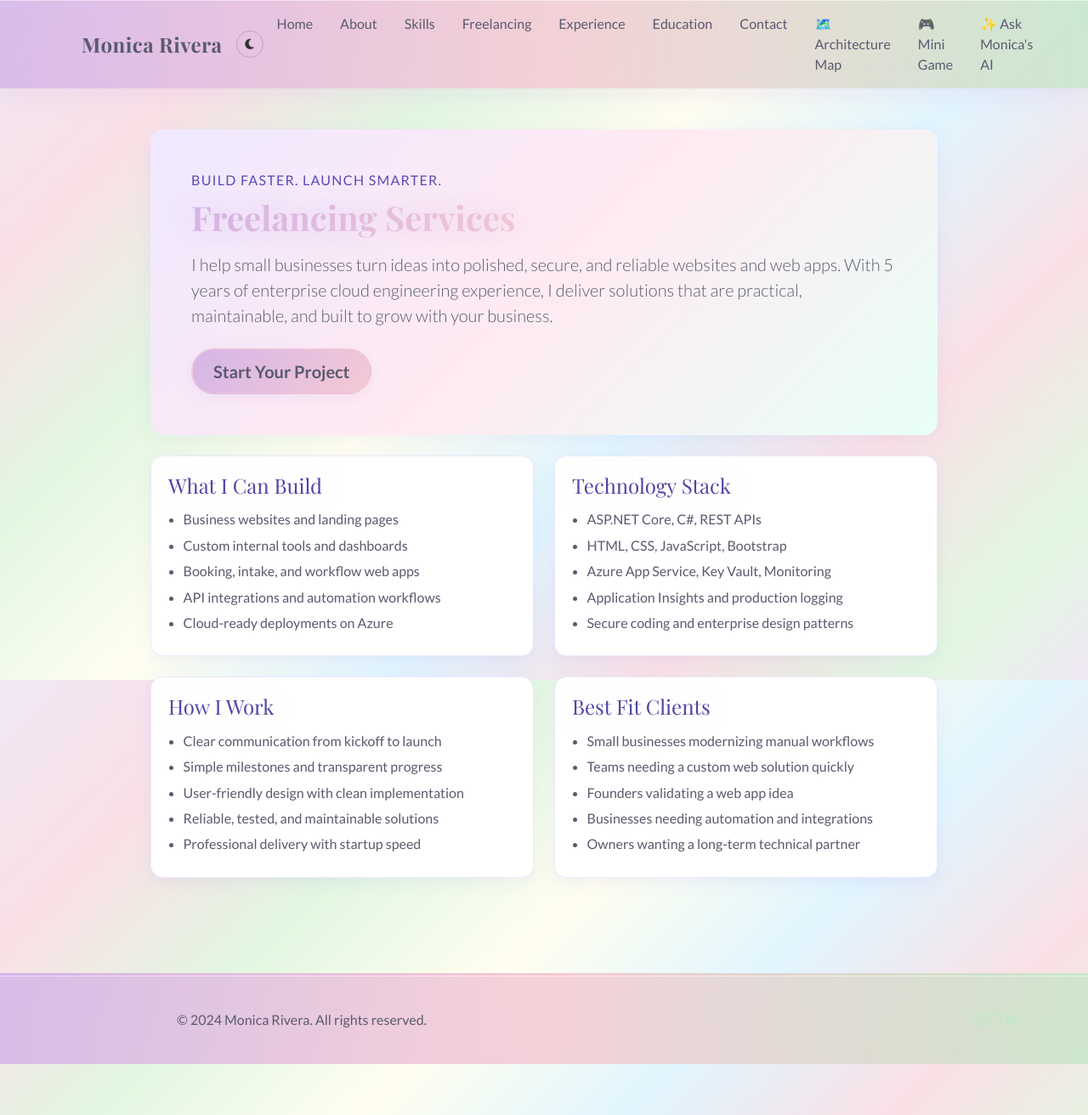
After one commit to monicarivera-work/monicarivera_portfolio_demo, an ASP.NET Core app: page /Freelancing in a window 1280 px wide. The commit adds this page. Shown: the whole page at 85% size. Run offline with ASP.NET Core 8, Linux system fonts and the light colour scheme.

Commit message:
Add freelancing page with popup inquiry form and secure email handling
Agent-Logs-Url: https://github.com/monicarivera-work/monicarivera_portfolio_demo/sessions/877f090d-a8d5-427c-9932-57f4496e6ac1

Co-authored-by: monicarivera-work <79467075+monicarivera-work@users.noreply.github.com>

```diff
--- /dev/null
+++ b/PortfolioDemo/Pages/Freelancing.cshtml
@@ -0,0 +1,156 @@
+@page
+@model FreelancingModel
+@{
+    ViewData["Title"] = "Freelancing";
+    ViewData["Description"] = "Freelance software development services for small businesses, including websites and custom web apps.";
+}
+
+<div class="container py-5 freelancing-page">
+    <div class="row g-4">
+        <div class="col-lg-10 mx-auto">
+            <div class="freelancing-hero p-4 p-md-5 mb-4">
+                <p class="text-uppercase fw-semibold mb-2 freelancing-eyebrow">Build Faster. Launch Smarter.</p>
+                <h1 class="mb-3">@ViewData["Title"] Services</h1>
+                <p class="lead mb-4">
+                    I help small businesses turn ideas into polished, secure, and reliable websites and web apps.
+                    With 5 years of enterprise cloud engineering experience, I deliver solutions that are practical,
+                    maintainable, and built to grow with your business.
+                </p>
+                <button type="button" class="btn btn-primary btn-lg" data-bs-toggle="modal" data-bs-target="#freelanceInquiryModal">
+                    Start Your Project
+                </button>
+            </div>
+
+            @if (Model.InquirySent == true)
+            {
+                <div class="alert alert-success" role="alert">
+                    Thank you for reaching out. I received your request and will follow up soon.
+                </div>
+            }
+            else if (Model.InquirySent == false)
+            {
+                <div class="alert alert-danger" role="alert">
+                    I couldn't send your request right now. Please try again shortly.
+                </div>
+            }
+
+            <div class="row g-4">
+                <div class="col-md-6">
+                    <div class="freelancing-card h-100">
+                        <h2 class="h4">What I Can Build</h2>
+                        <ul class="mb-0">
+                            <li>Business websites and landing pages</li>
+                            <li>Custom internal tools and dashboards</li>
+                            <li>Booking, intake, and workflow web apps</li>
+                            <li>API integrations and automation workflows</li>
+                            <li>Cloud-ready deployments on Azure</li>
+                        </ul>
+                    </div>
+                </div>
+                <div class="col-md-6">
+                    <div class="freelancing-card h-100">
+                        <h2 class="h4">Technology Stack</h2>
+                        <ul class="mb-0">
+                            <li>ASP.NET Core, C#, REST APIs</li>
+                            <li>HTML, CSS, JavaScript, Bootstrap</li>
+                            <li>Azure App Service, Key Vault, Monitoring</li>
+                            <li>Application Insights and production logging</li>
+                            <li>Secure coding and enterprise design patterns</li>
+                        </ul>
+                    </div>
+                </div>
+                <div class="col-md-6">
+                    <div class="freelancing-card h-100">
+                        <h2 class="h4">How I Work</h2>
+                        <ul class="mb-0">
+                            <li>Clear communication from kickoff to launch</li>
+                            <li>Simple milestones and transparent progress</li>
+                            <li>User-friendly design with clean implementation</li>
+                            <li>Reliable, tested, and maintainable solutions</li>
+                            <li>Professional delivery with startup speed</li>
+                        </ul>
+                    </div>
+                </div>
+                <div class="col-md-6">
+                    <div class="freelancing-card h-100">
+                        <h2 class="h4">Best Fit Clients</h2>
+                        <ul class="mb-0">
+                            <li>Small businesses modernizing manual workflows</li>
+                            <li>Teams needing a custom web solution quickly</li>
+                            <li>Founders validating a web app idea</li>
+                            <li>Businesses needing automation and integrations</li>
+                            <li>Owners wanting a long-term technical partner</li>
+                        </ul>
+                    </div>
+                </div>
+            </div>
+        </div>
+    </div>
+</div>
+
+<div class="modal fade" id="freelanceInquiryModal" tabindex="-1" aria-labelledby="freelanceInquiryModalLabel" aria-hidden="true">
+    <div class="modal-dialog modal-lg modal-dialog-centered">
+        <div class="modal-content">
+            <div class="modal-header">
+                <h2 class="modal-title h5 mb-0" id="freelanceInquiryModalLabel">Tell Me About Your Project</h2>
+                <button type="button" class="btn-close" data-bs-dismiss="modal" aria-label="Close"></button>
+            </div>
+            <form method="post">
+                <div class="modal-body">
+                    <div asp-validation-summary="ModelOnly" class="text-danger mb-3" role="alert"></div>
+                    <div class="row g-3">
+                        <div class="col-md-6">
+                            <label asp-for="Inquiry.Name" class="form-label"></label>
+                            <input asp-for="Inquiry.Name" class="form-control" autocomplete="name" />
+                            <span asp-validation-for="Inquiry.Name" class="text-danger"></span>
+                        </div>
+                        <div class="col-md-6">
+                            <label asp-for="Inquiry.Email" class="form-label"></label>
+                            <input asp-for="Inquiry.Email" class="form-control" autocomplete="email" />
+                            <span asp-validation-for="Inquiry.Email" class="text-danger"></span>
+                        </div>
+                        <div class="col-md-6">
+                            <label asp-for="Inquiry.Company" class="form-label"></label>
+                            <input asp-for="Inquiry.Company" class="form-control" autocomplete="organization" />
+                            <span asp-validation-for="Inquiry.Company" class="text-danger"></span>
+                        </div>
+                        <div class="col-md-6">
+                            <label asp-for="Inquiry.DesiredSolution" class="form-label"></label>
+                            <input asp-for="Inquiry.DesiredSolution" class="form-control" />
+                            <span asp-validation-for="Inquiry.DesiredSolution" class="text-danger"></span>
+                        </div>
+                        <div class="col-md-6">
+                            <label asp-for="Inquiry.Timeline" class="form-label"></label>
+                            <input asp-for="Inquiry.Timeline" class="form-control" />
+                            <span asp-validation-for="Inquiry.Timeline" class="text-danger"></span>
+                        </div>
+                        <div class="col-12">
+                            <label asp-for="Inquiry.ProjectSummary" class="form-label"></label>
+                            <textarea asp-for="Inquiry.ProjectSummary" class="form-control" rows="5"></textarea>
+                            <span asp-validation-for="Inquiry.ProjectSummary" class="text-danger"></span>
+                        </div>
+                    </div>
+                </div>
+                <div class="modal-footer">
+                    <button type="button" class="btn btn-outline-secondary" data-bs-dismiss="modal">Close</button>
+                    <button type="submit" class="btn btn-primary">Send Request</button>
+                </div>
+            </form>
+        </div>
+    </div>
+</div>
+
+<partial name="_ValidationScriptsPartial" />
+
+@if (Model.InquirySent == false || !ViewContext.ModelState.IsValid)
+{
+    <script>
+        document.addEventListener("DOMContentLoaded", function () {
+            var modalElement = document.getElementById("freelanceInquiryModal");
+            if (modalElement) {
+                var modal = new bootstrap.Modal(modalElement);
+                modal.show();
+            }
+        });
+    </script>
+}
--- /dev/null
+++ b/PortfolioDemo/Pages/Freelancing.cshtml.cs
@@ -0,0 +1,159 @@
+using Microsoft.AspNetCore.Mvc;
+using Microsoft.AspNetCore.Mvc.RazorPages;
+using System.ComponentModel.DataAnnotations;
+using System.Net;
+using System.Net.Mail;
+
+namespace PortfolioDemo.Pages
+{
+    public class FreelancingModel : PageModel
+    {
+        private readonly ILogger<FreelancingModel> _logger;
+        private readonly IConfiguration _configuration;
+
+        [BindProperty]
+        public FreelanceInquiryInput Inquiry { get; set; } = new();
+
+        public bool? InquirySent { get; private set; }
+
+        public FreelancingModel(ILogger<FreelancingModel> logger, IConfiguration configuration)
+        {
+            _logger = logger;
+            _configuration = configuration;
+        }
+
+        public void OnGet()
+        {
+            _logger.LogInformation("Freelancing page visited");
+        }
+
+        public async Task<IActionResult> OnPostAsync()
+        {
+            _logger.LogInformation(
+                "Freelancing inquiry received. EmailDomain={EmailDomain}, SummaryLength={SummaryLength}",
+                GetEmailDomain(Inquiry.Email),
+                Inquiry.ProjectSummary?.Length ?? 0);
+
+            if (!ModelState.IsValid)
+            {
+                _logger.LogWarning("Freelancing inquiry rejected due to validation errors");
+                InquirySent = false;
+                return Page();
+            }
+
+            var toAddress = _configuration[Constants.EmailAddressKey];
+            if (string.IsNullOrWhiteSpace(toAddress))
+            {
+                _logger.LogWarning("EMAIL_ADDRESS is not configured. Cannot send freelancing inquiry.");
+                InquirySent = false;
+                return Page();
+            }
+
+            try
+            {
+                var smtpHost = _configuration["SmtpSettings:Host"];
+                var smtpPort = _configuration.GetValue<int>("SmtpSettings:Port", 587);
+                var smtpUser = _configuration["SmtpSettings:Username"];
+                var smtpPass = _configuration["SmtpSettings:Password"];
+                var fromAddress = _configuration["SmtpSettings:FromAddress"];
+                var enableSsl = _configuration.GetValue<bool>("SmtpSettings:EnableSsl", true);
+
+                if (string.IsNullOrWhiteSpace(smtpHost) || string.IsNullOrWhiteSpace(fromAddress))
+                {
+                    _logger.LogWarning("SMTP settings are not fully configured for freelancing inquiry.");
+                    InquirySent = false;
+                    return Page();
+                }
+
+                var safeName = SanitizeSingleLine(Inquiry.Name);
+                var safeEmail = SanitizeSingleLine(Inquiry.Email);
+                var safeCompany = SanitizeSingleLine(Inquiry.Company);
+                var safeDesiredSolution = SanitizeSingleLine(Inquiry.DesiredSolution);
+                var safeTimeline = SanitizeSingleLine(Inquiry.Timeline);
+
+                var body =
+                    $"Name: {safeName}\n" +
+                    $"Email: {safeEmail}\n" +
+                    $"Company: {(string.IsNullOrWhiteSpace(safeCompany) ? "N/A" : safeCompany)}\n" +
+                    $"Desired Solution: {safeDesiredSolution}\n" +
+                    $"Timeline: {(string.IsNullOrWhiteSpace(safeTimeline) ? "N/A" : safeTimeline)}\n\n" +
+                    $"Project Summary:\n{Inquiry.ProjectSummary?.Trim()}";
+
+                using var mailMessage = new MailMessage
+                {
+                    From = new MailAddress(fromAddress),
+                    Subject = $"Freelancing Inquiry: {safeDesiredSolution}",
+                    Body = body,
+                    IsBodyHtml = false
+                };
+                mailMessage.To.Add(toAddress);
+
+                using var smtpClient = new SmtpClient(smtpHost, smtpPort)
+                {
+                    EnableSsl = enableSsl,
+                    Credentials = string.IsNullOrWhiteSpace(smtpUser)
+                        ? null
+                        : new NetworkCredential(smtpUser, smtpPass)
+                };
+
+                _logger.LogInformation("Attempting to send freelancing inquiry email");
+                await smtpClient.SendMailAsync(mailMessage);
+                _logger.LogInformation("Freelancing inquiry email sent successfully");
+                Inquiry = new FreelanceInquiryInput();
+                InquirySent = true;
+            }
+            catch (Exception ex)
+            {
+                _logger.LogError(ex, "Failed to send freelancing inquiry email.");
+                InquirySent = false;
+            }
+
+            return Page();
+        }
+
+        private static string SanitizeSingleLine(string? value) =>
+            value?.Replace("\r", string.Empty).Replace("\n", " ").Trim() ?? string.Empty;
+
+        private static string GetEmailDomain(string? email)
+        {
+            if (string.IsNullOrWhiteSpace(email) || !email.Contains('@'))
+            {
+                return "unknown";
+            }
+
+            return email.Split('@', 2)[1];
+        }
+    }
+
+    public class FreelanceInquiryInput
+    {
+        [Required]
+        [Display(Name = "Your Name")]
+        [StringLength(80)]
+        public string Name { get; set; } = string.Empty;
+
+        [Required]
+        [EmailAddress]
+        [Display(Name = "Work Email")]
+        [StringLength(200)]
+        public string Email { get; set; } = string.Empty;
+
+        [Display(Name = "Business Name (Optional)")]
+        [StringLength(120)]
+        public string? Company { get; set; }
+
+        [Required]
+        [Display(Name = "What do you need built?")]
+        [StringLength(120)]
+        public string DesiredSolution { get; set; } = string.Empty;
+
+        [Display(Name = "Preferred timeline (Optional)")]
+        [StringLength(120)]
+        public string? Timeline { get; set; }
+
+        [Required]
+        [Display(Name = "Brief summary of your app or web app")]
+        [StringLength(3000, MinimumLength = 20)]
+        public string ProjectSummary { get; set; } = string.Empty;
+    }
+}
--- a/PortfolioDemo/Pages/Shared/_Layout.cshtml
+++ b/PortfolioDemo/Pages/Shared/_Layout.cshtml
@@ -53,6 +53,9 @@
                         <a class="nav-link" href="/Skills">Skills</a>
                     </li>
                     <li class="nav-item">
+                        <a class="nav-link" href="/Freelancing">Freelancing</a>
+                    </li>
+                    <li class="nav-item">
                         <a class="nav-link" href="/Experience">Experience</a>
                     </li>
                     <li class="nav-item">
@@ -90,7 +93,7 @@
                 <div class="col-md-6 text-end">
                     <a href="https://linkedin.com" target="_blank" class="social-link"><i class="fab fa-linkedin"></i></a>
                     <a href="https://github.com" target="_blank" class="social-link"><i class="fab fa-github"></i></a>
-                    <a href="mailto:monica.rivera4@outlook.com" class="social-link"><i class="fas fa-envelope"></i></a>
+                    <a href="/Freelancing" class="social-link" aria-label="Freelancing services"><i class="fas fa-envelope"></i></a>
                 </div>
             </div>
         </div>
--- a/PortfolioDemo/wwwroot/css/site.css
+++ b/PortfolioDemo/wwwroot/css/site.css
@@ -168,3 +168,50 @@ body {
   background: linear-gradient(135deg, #d4b5e8, #f5c9d4);
   color: var(--text-dark);
 }
+
+.freelancing-hero {
+  border-radius: 1rem;
+  background: linear-gradient(135deg, #efe8ff 0%, #ffeaf2 50%, #e8fff7 100%);
+  box-shadow: var(--shadow-card);
+}
+
+.freelancing-eyebrow {
+  letter-spacing: 0.08em;
+  color: #5a4bb6;
+}
+
+.freelancing-card {
+  background: #fff;
+  border: 1px solid #ece8ff;
+  border-radius: 0.9rem;
+  box-shadow: 0 6px 20px rgba(108, 92, 231, 0.08);
+  padding: 1.25rem;
+}
+
+.freelancing-card h2 {
+  color: #4f46a5;
+  margin-bottom: 0.85rem;
+}
+
+.freelancing-card ul {
+  margin-bottom: 0;
+  padding-left: 1.1rem;
+}
+
+.freelancing-card li {
+  margin-bottom: 0.4rem;
+}
+
+.freelancing-page .modal-content {
+  border: none;
+  border-radius: 0.9rem;
+  box-shadow: 0 14px 34px rgba(28, 34, 66, 0.24);
+}
+
+.freelancing-page .modal-header {
+  border-bottom: 1px solid #f0ebff;
+}
+
+.freelancing-page .modal-footer {
+  border-top: 1px solid #f0ebff;
+}
```
